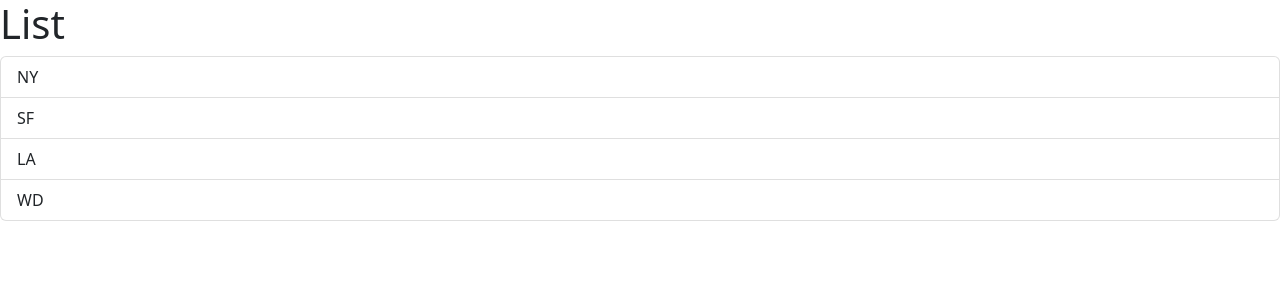
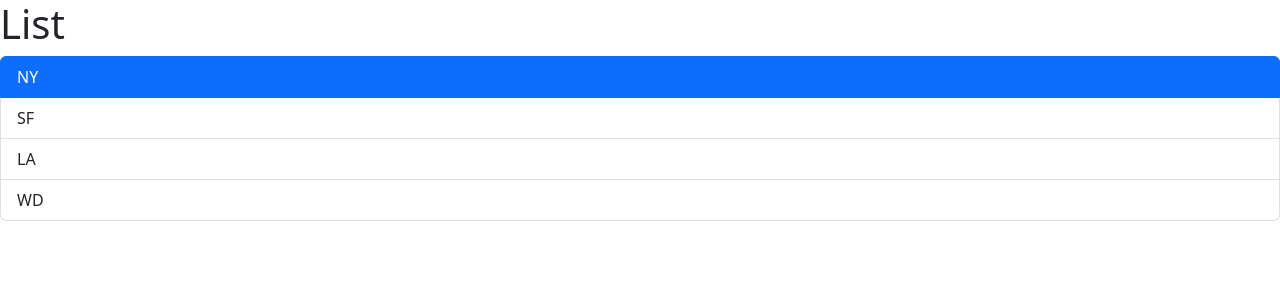
Before and after one commit to borisgrd/react-vite, a React (Vite) app: page / in a window 1280 px wide. Shown: the top 300 px of the page. Built offline with nearby package versions, Linux system fonts and the light colour scheme.

Commit message:
use active style (not finished though)

```diff
--- a/src/components/ListGroup.tsx
+++ b/src/components/ListGroup.tsx
@@ -3,6 +3,8 @@
 
 function ListGroup() {
   let items = ["NY", "SF", "LA", "WD"];
+  let selectedIndex = 0;
+
   //event hanle
   const handleClick = (event: MouseEvent) => console.log(event);
   return (
@@ -11,7 +13,15 @@
       {items.length === 0 && <p>No items found</p>}
       <ul className="list-group">
         {items.map((item, index) => (
-          <li className="list-group-item" key={item} onClick={handleClick}>
+          <li
+            className={
+              selectedIndex === index
+                ? "list-group-item active"
+                : "list-group-item"
+            }
+            key={item}
+            onClick={handleClick}
+          >
             {item}
           </li>
         ))}
```
